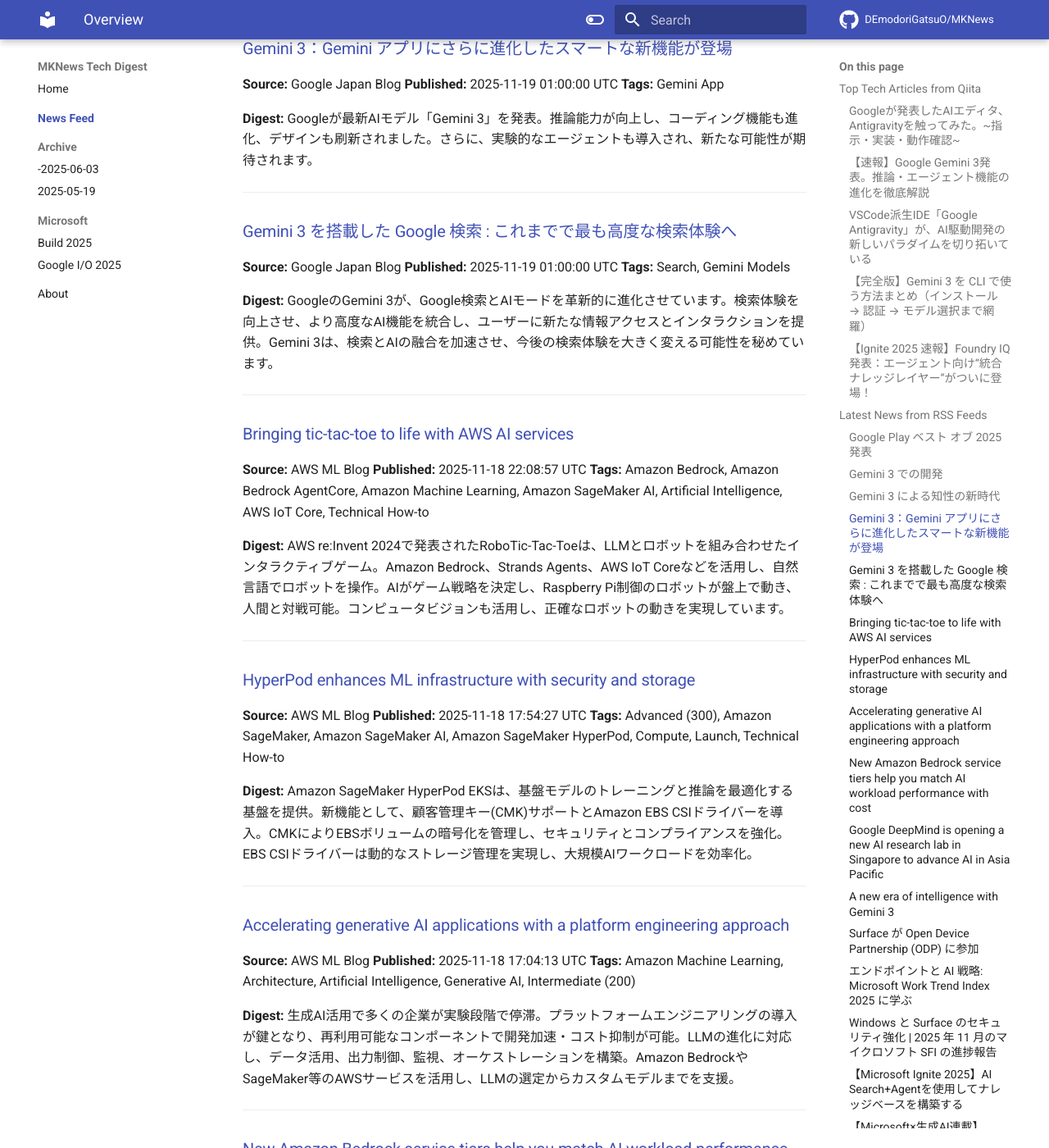
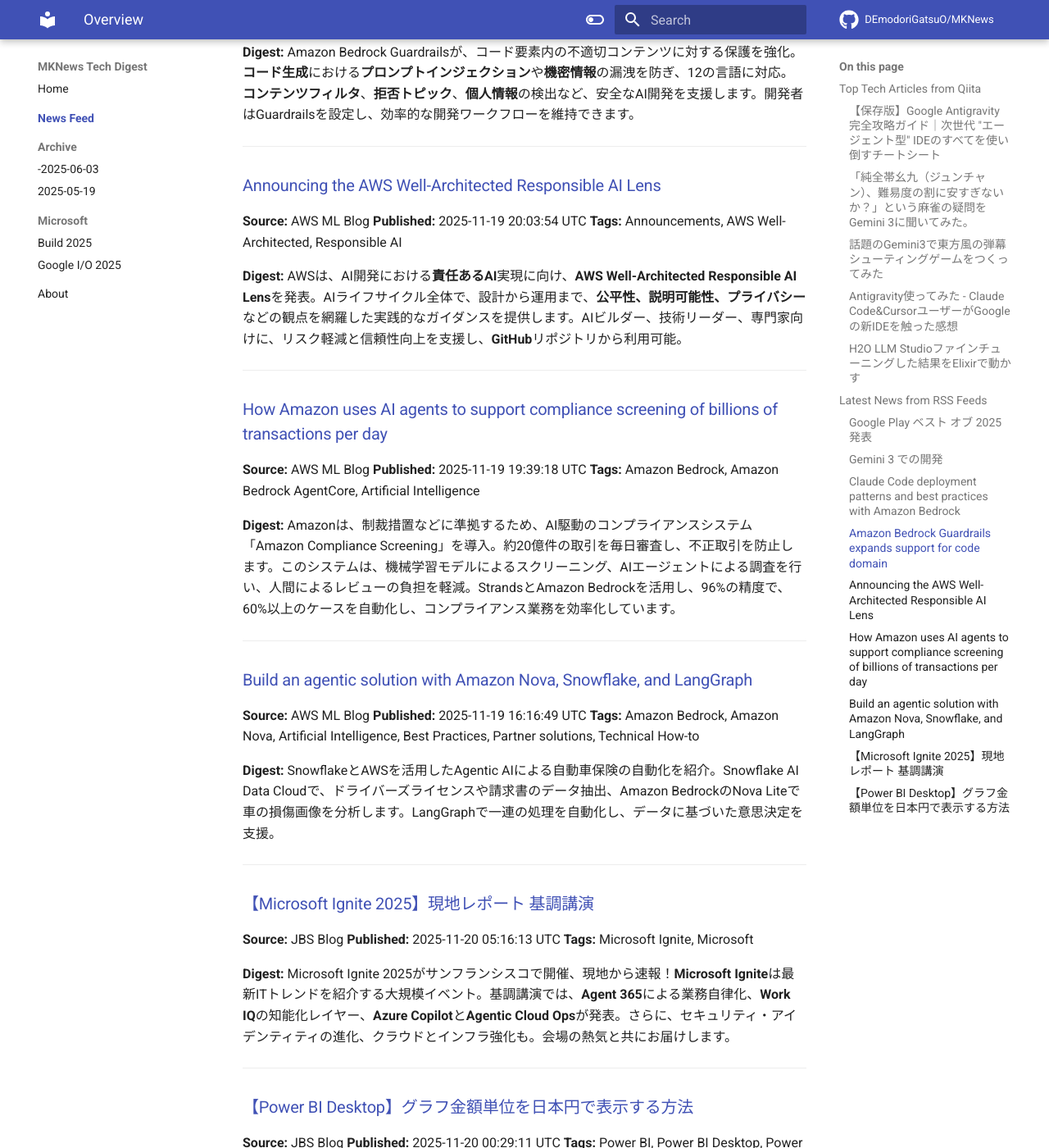
Before and after one commit to DEmodoriGatsuO/MKNews, an MkDocs documentation site: the page built from docs/news/index.md, in a window 1280 px wide and 1400 px high, scrolled down 2426 px. Shown: the whole window at 82% size. Built offline with MkDocs 1.6.1 and Material for MkDocs 9.7.7, drawn with Linux system fonts in a browser that asks for light colours; comment, search, counter and statistics services are not loaded; some of the changed text lies outside the part shown.

Commit message:
Automated AI Tech Digest - 2025-11-20

```diff
--- a/docs/news/index.md
+++ b/docs/news/index.md
@@ -1,56 +1,56 @@
-# AI Tech Trends Digest (2025-11-19)
+# AI Tech Trends Digest (2025-11-20)
 
 
 ## Top Tech Articles from Qiita
 
 
-### [Googleが発表したAIエディタ、Antigravityを触ってみた。~指示・実装・動作確認~](https://qiita.com/yokko_mystery/items/bb5615ebcd385a597c41)
-**Published:** 2025-11-19 00:52:44 UTC
-**Likes:** 17
-**Tags:** Gemini, AIエージェント, Antigravity
+### [【保存版】Google Antigravity 完全攻略ガイド｜次世代 "エージェント型" IDEのすべてを使い倒すチートシート](https://qiita.com/akira_papa_AI/items/0acf2679e4ce9f7fb153)
+**Published:** 2025-11-20 01:34:26 UTC
+**Likes:** 21
+**Tags:** cursor, Gemini, 生成AI, Windsurf, Antigravity
 
 **Digest:**
-Google が発表したAI開発プラットフォーム「Antigravity」で、AIチャットアプリを開発した体験を紹介。Antigravityは**エージェントファースト**で、指示からコード生成、実行、検証を自動化。**Antigravity Browser Extension**も利用。**タスク可視化**や、Gemini 3などModel選択も可能。1文の指示でアプリが起動し、開発過程を記録。**Agent Manager**でプロジェクト管理、**Markdown形式**でタスクとWalkthroughを保存。開発効率向上に期待。
+Google Antigravityは、AIエージェントが自律的に開発を支援するIDE。VS Codeベースで、Agentがコード作成、ターミナル操作、ブラウザ検証を担う。  Apple Silicon MacとWindows 10で利用可能。個人Gmailアカウント限定で、エージェントモードやMCP、Browser AgentによるWeb操作が特徴。無料プレビュー中で、成果物はArtifactsとして管理。
 
 ---
 
-### [【速報】Google Gemini 3発表。推論・エージェント機能の進化を徹底解説](https://qiita.com/kentaro_kawamura/items/8d8d52c43154fb172b40)
-**Published:** 2025-11-18 23:37:23 UTC
-**Likes:** 11
-**Tags:** AI, Gemini, GoogleCloud, AIエージェント
+### [「純全帯幺九（ジュンチャン）、難易度の割に安すぎないか？」という麻雀の疑問をGemini 3に聞いてみた。](https://qiita.com/inukai-masanori/items/29b3aa79f33858845685)
+**Published:** 2025-11-20 00:13:06 UTC
+**Likes:** 5
+**Tags:** AI, 麻雀, Gemini
 
 **Digest:**
-Googleが2025年11月19日に発表した最新AIモデル「Gemini 3.0」は、推論能力とエージェント機能が飛躍的に向上。複雑な問題解決に特化したDeep Thinkモードや、自律的に行動するエージェントファーストな開発環境が特徴です。Google検索にはAIモードが統合され、インタラクティブなUIで情報収集が可能に。Gemini 3 Proはプレビュー公開、Deep ThinkモードやAgent機能は順次提供予定です。
+麻雀の「ジュンチャン」は、Google Gemini 3による分析で、清一色の約3倍出現しにくいと判明。数学的に有効牌が少なく、難易度が高い一方、3翻という低めの点数は、三色同順との複合による爆発力や高い守備力を考慮したゲームバランスのため。
 
 ---
 
-### [VSCode派生IDE「Google Antigravity」が、AI駆動開発の新しいパラダイムを切り拓いている](https://qiita.com/rf_p/items/60be12914338447543d3)
-**Published:** 2025-11-19 01:11:17 UTC
-**Likes:** 9
-**Tags:** Gemini, AI駆動開発, Antigravity, GoogleAntigravity
+### [話題のGemini3で東方風の弾幕シューティングゲームをつくってみた](https://qiita.com/geekman4040/items/fdbf1e71b16d6f6f1a8d)
+**Published:** 2025-11-19 12:13:47 UTC
+**Likes:** 5
+**Tags:** AI, Gemini, GoogleAIStudio, gemini3.0
 
 **Digest:**
-Googleが発表したAI駆動IDE「Google Antigravity」は、VSCode派生のIDE。エージェントが自律的にタスクを実行し、開発者の信頼とフィードバックを重視、自己改善も行う。並列開発やUIレビューも可能。初期設定やTODOアプリ作成を試した結果、快適なUXが印象的。今後の進化が楽しみなIDEです。
+Gemini3でシングルプロンプトによるゲーム制作を検証。Google AI Studioで、詳細な指示を含むプロンプトを入力し、3D弾幕シューティングゲームを生成。ビジュアルやエフェクトも高クオリティで、Reactで構築。ゲームやUIのプロトタイプ開発に非常に有効だが、プレビューは重い。最終的にボス戦まで実装し、itch.ioで公開。
 
 ---
 
-### [【完全版】Gemini 3 を CLI で使う方法まとめ（インストール → 認証 → モデル選択まで網羅）](https://qiita.com/Takao-Mochizuki/items/089124b23a2053d9b822)
-**Published:** 2025-11-18 23:54:12 UTC
-**Likes:** 4
-**Tags:** Gemini, GeminiCLI, gemini3.0
+### [Antigravity使ってみた - Claude Code&CursorユーザーがGoogleの新IDEを触った感想](https://qiita.com/sion_neko/items/105168a19194c67a13d6)
+**Published:** 2025-11-19 16:44:07 UTC
+**Likes:** 3
+**Tags:** AI, Gemini, Antigravity
 
 **Digest:**
-Google Gemini 3 CLIの導入手順を解説。Node.js環境で、gemini-cliをnpmでインストール後、Googleアカウント認証を行います。Preview Featuresを有効化し、モデル選択画面でGemini 3を有効に。最速でGemini 3 Proを利用開始できます。特に、Preview FeaturesのONとモデル選択確認が重要です。
+Googleが発表したAI IDE「Antigravity」の使用感レビュー。VS Codeに似たインターフェースで、**Planning機能**や**無制限タブ保管**が便利。**コミットメッセージ自動生成**も魅力的だが英語対応。搭載の**Gemini 3 Pro**は的確な情報提供で高評価。レートリミットあり。VS CodeユーザーやGemini 3 Proの性能を試したい人に特におすすめです。
 
 ---
 
-### [【Ignite 2025 速報】Foundry IQ 発表：エージェント向け“統合ナレッジレイヤー”がついに登場！](https://qiita.com/nohanaga/items/1534230957534601269d)
-**Published:** 2025-11-18 21:07:27 UTC
-**Likes:** 4
-**Tags:** Azure, AI, OpenAI, AzureAISearch, FoundryIQ
+### [H2O LLM Studioファインチューニングした結果をElixirで動かす](https://qiita.com/t-yamanashi/items/046fea1a60c2db48f665)
+**Published:** 2025-11-20 01:00:58 UTC
+**Likes:** 2
+**Tags:** Mac, Ubuntu, Elixir, AI, LLM
 
 **Digest:**
-Microsoft Ignite 2025 で発表された **Microsoft Foundry** は、**Foundry IQ** を核に、**Azure AI Search** を基盤としたオープンシステムを構築。エージェントフリートとインテリジェントワークフローを実現し、**Agentic retrieval** による検索機能強化、セルフリフレクション検索、Webグラウンディングも可能に。ナレッジベースは複数のソースを統合し、エージェント開発を簡素化。新機能としてSharePoint連携や機密ラベル対応など。
+H2O LLM StudioでファインチューニングしたモデルをElixirで利用する手順を解説。Ubuntu環境でCUDA ToolkitやH2O LLM Studioをインストールし、学習データでファインチューニングを実施。その後、Mac mini上のElixir環境でBumblebee, Nx, Axon, emlxを用いてモデルを読み込み、質問応答を実行。課題としてファインチューニングの調整を挙げています。
 
 ---
 
@@ -63,7 +63,7 @@
 **Tags:** Google Play
 
 **Digest:**
-2025年のGoogle Playベストオブが発表されました。日本で人気を集めたコンテンツを表彰するもので、詳細な受賞作品は後日発表される予定です。どのようなアプリやゲームが選ばれるのか、今から注目が集まります。
+2025年のGoogle Playベストオブが発表され、日本で人気のコンテンツが明らかになりました。ゲーム、アプリ、映画など、様々なカテゴリーで優れた作品が選出されました。詳細は公式発表でご確認ください。
 
 ---
 
@@ -73,146 +73,76 @@
 **Tags:** Gemini Models, Developers
 
 **Digest:**
-GoogleのGemini 3が、**エージェント型コーディング**の高度な機能を導入します。さらに、新しい**エージェント型開発プラットフォーム**である**Google Antigravity**も発表されました。これにより、開発者が新たな可能性を追求できるようになるでしょう。
+Gemini 3 が、高度な**エージェント型コーディング**能力を導入し、さらに新しい**エージェント型開発プラットフォーム**「Google **Antigravity**」を発表しました。これにより、AIを活用したソフトウェア開発がより進化することが期待されます。
 
 ---
 
-### [Gemini 3 による知性の新時代](https://blog.google/intl/ja-jp/company-news/technology/gemini-3/)
-**Source:** Google Japan Blog
-**Published:** 2025-11-19 01:00:00 UTC
-**Tags:** Gemini Models, Google DeepMind, AI
+### [Claude Code deployment patterns and best practices with Amazon Bedrock](https://aws.amazon.com/blogs/machine-learning/claude-code-deployment-patterns-and-best-practices-with-amazon-bedrock/)
+**Source:** AWS ML Blog
+**Published:** 2025-11-19 23:17:38 UTC
+**Tags:** Amazon Bedrock, Artificial Intelligence, Best Practices, Technical How-to
 
 **Digest:**
-本日、Googleが最新AIモデル「Gemini 3」を発表しました。Gemini 3は、あらゆるアイデアの実現を支援する、極めて高性能なモデルとして紹介されています。詳細な機能や能力については今後の情報公開に期待しましょう。
+AnthropicのClaude CodeをAmazon Bedrockでセキュアにデプロイする方法を紹介。認証はIAMフェデレーションによるDirect IdPが推奨。インフラは専用AWSアカウントとパブリックエンドポイント、モニタリングはOpenTelemetryとCloudWatch。APIキーは短期間、SSOは迅速、Direct IdPは詳細モニタリングに適す。費用対効果の高いLLMゲートウェイは必須ではなく、モニタリングの追加も可能。
 
 ---
 
-### [Gemini 3：Gemini アプリにさらに進化したスマートな新機能が登場](https://blog.google/intl/ja-jp/company-news/technology/gemini-3gemini/)
-**Source:** Google Japan Blog
-**Published:** 2025-11-19 01:00:00 UTC
-**Tags:** Gemini App
+### [Amazon Bedrock Guardrails expands support for code domain](https://aws.amazon.com/blogs/machine-learning/amazon-bedrock-guardrails-expands-support-for-code-domain/)
+**Source:** AWS ML Blog
+**Published:** 2025-11-19 22:27:14 UTC
+**Tags:** Amazon Bedrock Guardrails, Technical How-to
 
 **Digest:**
-Googleが最新AIモデル「Gemini 3」を発表。推論能力が向上し、コーディング機能も進化、デザインも刷新されました。さらに、実験的なエージェントも導入され、新たな可能性が期待されます。
+Amazon Bedrock Guardrailsが、コード要素内の不適切コンテンツに対する保護を強化。**コード生成**における**プロンプトインジェクション**や**機密情報**の漏洩を防ぎ、12の言語に対応。**コンテンツフィルタ**、**拒否トピック**、**個人情報**の検出など、安全なAI開発を支援します。開発者はGuardrailsを設定し、効率的な開発ワークフローを維持できます。
 
 ---
 
-### [Gemini 3 を搭載した Google 検索 : これまでで最も高度な検索体験へ](https://blog.google/intl/ja-jp/products/explore-get-answers/gemini-3-search-ai-mode/)
-**Source:** Google Japan Blog
-**Published:** 2025-11-19 01:00:00 UTC
-**Tags:** Search, Gemini Models
+### [Announcing the AWS Well-Architected Responsible AI Lens](https://aws.amazon.com/blogs/machine-learning/announcing-the-aws-well-architected-responsible-ai-lens/)
+**Source:** AWS ML Blog
+**Published:** 2025-11-19 20:03:54 UTC
+**Tags:** Announcements, AWS Well-Architected, Responsible AI
 
 **Digest:**
-GoogleのGemini 3が、Google検索とAIモードを革新的に進化させています。検索体験を向上させ、より高度なAI機能を統合し、ユーザーに新たな情報アクセスとインタラクションを提供。Gemini 3は、検索とAIの融合を加速させ、今後の検索体験を大きく変える可能性を秘めています。
+AWSは、AI開発における**責任あるAI**実現に向け、**AWS Well-Architected Responsible AI Lens**を発表。AIライフサイクル全体で、設計から運用まで、**公平性、説明可能性、プライバシー**などの観点を網羅した実践的なガイダンスを提供します。AIビルダー、技術リーダー、専門家向けに、リスク軽減と信頼性向上を支援し、**GitHub**リポジトリから利用可能。
 
 ---
 
-### [Bringing tic-tac-toe to life with AWS AI services](https://aws.amazon.com/blogs/machine-learning/bringing-tic-tac-toe-to-life-with-aws-ai-services/)
+### [How Amazon uses AI agents to support compliance screening of billions of transactions per day](https://aws.amazon.com/blogs/machine-learning/how-amazon-uses-ai-agents-to-support-compliance-screening-of-billions-of-transactions-per-day/)
 **Source:** AWS ML Blog
-**Published:** 2025-11-18 22:08:57 UTC
-**Tags:** Amazon Bedrock, Amazon Bedrock AgentCore, Amazon Machine Learning, Amazon SageMaker AI, Artificial Intelligence, AWS IoT Core, Technical How-to
+**Published:** 2025-11-19 19:39:18 UTC
+**Tags:** Amazon Bedrock, Amazon Bedrock AgentCore, Artificial Intelligence
 
 **Digest:**
-AWS re:Invent 2024で発表されたRoboTic-Tac-Toeは、LLMとロボットを組み合わせたインタラクティブゲーム。Amazon Bedrock、Strands Agents、AWS IoT Coreなどを活用し、自然言語でロボットを操作。AIがゲーム戦略を決定し、Raspberry Pi制御のロボットが盤上で動き、人間と対戦可能。コンピュータビジョンも活用し、正確なロボットの動きを実現しています。
+Amazonは、制裁措置などに準拠するため、AI駆動のコンプライアンスシステム「Amazon Compliance Screening」を導入。約20億件の取引を毎日審査し、不正取引を防止します。このシステムは、機械学習モデルによるスクリーニング、AIエージェントによる調査を行い、人間によるレビューの負担を軽減。StrandsとAmazon Bedrockを活用し、96%の精度で、60%以上のケースを自動化し、コンプライアンス業務を効率化しています。
 
 ---
 
-### [HyperPod enhances ML infrastructure with security and storage](https://aws.amazon.com/blogs/machine-learning/hyperpod-enhances-ml-infrastructure-with-security-and-storage/)
+### [Build an agentic solution with Amazon Nova, Snowflake, and LangGraph](https://aws.amazon.com/blogs/machine-learning/build-an-agentic-solution-with-amazon-nova-snowflake-and-langgraph/)
 **Source:** AWS ML Blog
-**Published:** 2025-11-18 17:54:27 UTC
-**Tags:** Advanced (300), Amazon SageMaker, Amazon SageMaker AI, Amazon SageMaker HyperPod, Compute, Launch, Technical How-to
+**Published:** 2025-11-19 16:16:49 UTC
+**Tags:** Amazon Bedrock, Amazon Nova, Artificial Intelligence, Best Practices, Partner solutions, Technical How-to
 
 **Digest:**
-Amazon SageMaker HyperPod EKSは、基盤モデルのトレーニングと推論を最適化する基盤を提供。新機能として、顧客管理キー(CMK)サポートとAmazon EBS CSIドライバーを導入。CMKによりEBSボリュームの暗号化を管理し、セキュリティとコンプライアンスを強化。EBS CSIドライバーは動的なストレージ管理を実現し、大規模AIワークロードを効率化。
+SnowflakeとAWSを活用したAgentic AIによる自動車保険の自動化を紹介。Snowflake AI Data Cloudで、ドライバーズライセンスや請求書のデータ抽出、Amazon BedrockのNova Liteで車の損傷画像を分析します。LangGraphで一連の処理を自動化し、データに基づいた意思決定を支援。
 
 ---
 
-### [Accelerating generative AI applications with a platform engineering approach](https://aws.amazon.com/blogs/machine-learning/accelerating-generative-ai-applications-with-a-platform-engineering-approach/)
-**Source:** AWS ML Blog
-**Published:** 2025-11-18 17:04:13 UTC
-**Tags:** Amazon Machine Learning, Architecture, Artificial Intelligence, Generative AI, Intermediate (200)
+### [【Microsoft Ignite 2025】現地レポート 基調講演](https://blog.jbs.co.jp/entry/2025/11/20/141613)
+**Source:** JBS Blog
+**Published:** 2025-11-20 05:16:13 UTC
+**Tags:** Microsoft Ignite, Microsoft
 
 **Digest:**
-生成AI活用で多くの企業が実験段階で停滞。プラットフォームエンジニアリングの導入が鍵となり、再利用可能なコンポーネントで開発加速・コスト抑制が可能。LLMの進化に対応し、データ活用、出力制御、監視、オーケストレーションを構築。Amazon BedrockやSageMaker等のAWSサービスを活用し、LLMの選定からカスタムモデルまでを支援。
+Microsoft Ignite 2025がサンフランシスコで開催、現地から速報！**Microsoft Ignite**は最新ITトレンドを紹介する大規模イベント。基調講演では、**Agent 365**による業務自律化、**Work IQ**の知能化レイヤー、**Azure Copilot**と**Agentic Cloud Ops**が発表。さらに、セキュリティ・アイデンティティの進化、クラウドとインフラ強化も。会場の熱気と共にお届けします。
 
 ---
 
-### [New Amazon Bedrock service tiers help you match AI workload performance with cost](https://aws.amazon.com/blogs/aws/new-amazon-bedrock-service-tiers-help-you-match-ai-workload-performance-with-cost/)
-**Source:** AWS News Blog
-**Published:** 2025-11-18 22:29:46 UTC
-**Tags:** Amazon Bedrock, Launch, News
+### [【Power BI Desktop】グラフ金額単位を日本円で表示する方法](https://blog.jbs.co.jp/entry/2025/11/20/092911)
+**Source:** JBS Blog
+**Published:** 2025-11-20 00:29:11 UTC
+**Tags:** Power BI, Power BI Desktop, Power Platform
 
 **Digest:**
-Amazon Bedrockが、AIワークロードのコスト最適化とパフォーマンスの柔軟性を向上させる新サービスTierを発表。**Priority、Standard、Flex**の3つのTierを提供し、用途に合わせて選択可能に。**Priority**は低レイテンシ、**Flex**は低コストを実現。AWS Pricing CalculatorやCloudWatchを活用し、**モデル評価**や**コンテンツ要約**など、様々なワークロードに対応します。
+Power BIで金額を日本円表示する方法を解説。グラフの視覚的表現を向上させるために、通貨設定を調整し、日本円（JPY）で表示できます。詳細な手順を紹介し、データ分析における可読性を高めるための設定方法を説明します。
 
 ---
-
-### [Google DeepMind is opening a new AI research lab in Singapore to advance AI in Asia Pacific](https://blog.google/around-the-globe/google-asia/google-deepmind-is-opening-a-new-ai-research-lab-in-singapore-to-advance-ai-in-asia-pacific/)
-**Source:** Google DeepMind
-**Published:** 2025-11-19 02:30:00 UTC
-**Tags:** Google DeepMind, Google in Asia
-
-**Digest:**
-Google DeepMindが、アジア太平洋地域でのAI普及と実用化を加速するため、シンガポールに新たなAI研究ラボを開設します。このラボは、最先端のAI研究を推進し、ヘルスケア、気候変動対策、科学的発見など、様々な分野でのAI活用を目指します。
-
----
-
-### [A new era of intelligence with Gemini 3](https://blog.google/products/gemini/gemini-3/)
-**Source:** Google DeepMind
-**Published:** 2025-11-18 16:00:00 UTC
-**Tags:** Gemini Models, Google DeepMind, AI
-
-**Digest:**
-本日、Googleは最新AIモデル「Gemini 3」をリリースしました。あらゆるアイデアを具現化するのに役立つ、非常にインテリジェントなモデルです。Gemini 3は、ユーザーの創造性をサポートし、多様なタスクに対応することで、アイデアの実現を強力に後押しします。
-
----
-
-### [Surface が Open Device Partnership (ODP) に参加](https://blogs.windows.com/japan/2025/11/19/surfaceitpro-surface-joins-the-open-device-partnership-odp/)
-**Source:** Windows Blog for Japan
-**Published:** 2025-11-19 00:38:39 UTC
-**Tags:** Surface, ODP
-
-**Digest:**
-Surfaceが、セキュリティ、信頼性、イノベーションを強化するため、オープンソースの取り組み「Open Device Partnership (ODP)」に参加。Rustなどの安全なプログラミング言語を用いたファームウェア開発で、脆弱性低減や品質向上を目指します。これにより、Surfaceデバイスの安全性が高まり、迅速な新機能提供、サプライチェーンの透明性、将来への適応力が向上します。
-
----
-
-### [エンドポイントと AI 戦略: Microsoft Work Trend Index 2025 に学ぶ](https://blogs.windows.com/japan/2025/11/19/endpoints-and-ai-strategy-lessons-of-the-microsoft-work-trend-index-2025/)
-**Source:** Windows Blog for Japan
-**Published:** 2025-11-19 00:38:07 UTC
-**Tags:** Surface, AI, Microsoft Work Trend Index
-
-**Digest:**
-マイクロソフトのWork Trend Index 2025によると、AI導入が進む中、Windows 11搭載のエンドポイントが重要。AIエージェント活用に向け、ローカル処理、5G接続、セキュリティを備えたCopilot+ PCのようなAIネイティブデバイスが不可欠。応答性、操作性、信頼性を重視し、ハイブリッドAIエクスペリエンスを提供。フロンティア企業はAIと人間の連携で価値創出を加速し、エンドポイント戦略とAI戦略の連携が成功の鍵となる。
-
----
-
-### [Windows と Surface のセキュリティ強化 | 2025 年 11 月のマイクロソフト SFI の進捗報告](https://blogs.windows.com/japan/2025/11/19/advancing-security-with-windows-and-surface-microsoft-sfi-report-nov-2025/)
-**Source:** Windows Blog for Japan
-**Published:** 2025-11-19 00:37:00 UTC
-**Tags:** Security, Surface, Windows 11, SFI
-
-**Digest:**
-マイクロソフトは、セキュア フューチャー イニシアティブ（SFI）に基づき、WindowsとSurfaceのセキュリティを強化。2025年11月の進捗レポートでは、パスワードレスサインイン、フィッシング対策MFA、ホットパッチ、迅速なマシン回復など、Windowsのセキュリティ革新を紹介。Surfaceでは、メモリセーフなファームウェア、Rust製ドライバー開発、Open Device Partnershipを通じたエコシステムへの貢献を報告。Microsoft Igniteでも詳細情報が公開予定です。
-
----
-
-### [【Microsoft Ignite 2025】AI Search+Agentを使用してナレッジベースを構築する](https://blog.jbs.co.jp/entry/2025/11/19/145005)
-**Source:** JBS Blog
-**Published:** 2025-11-19 05:50:05 UTC
-**Tags:** AIエージェント, Azure AI Search, Azure OpenAI, 大規模言語モデル
-
-**Digest:**
-AI Searchにエージェントが搭載され、ナレッジベース検索が進化。インデックス、OneLake、SharePoint、Bingから回答を生成し、精度・速度・トークン数のバランスをコスト調整で実現可能に。ユーザーの多様なニーズに応える新機能について、セッションの詳細をお届けします。
-
----
-
-### [【Microsoft×生成AI連載】【Microsoft 365 Copilot】チャット内での画像読み取り・生成機能を使ってみた](https://blog.jbs.co.jp/entry/2025/11/19/090454)
-**Source:** JBS Blog
-**Published:** 2025-11-19 00:04:54 UTC
-**Tags:** Copilot, Microsoft Copilot, Microsoft 365 Copilot, 生成AI, Microsoft×生成AI連載
-
-**Digest:**
-Microsoft 365 Copilot Chatが画像読み取りと生成に対応！本記事では、その新機能を体験レポート。Copilot Chatで画像を読み込み、そこから新たな画像を生成する活用例や、そのメリットと注意点を解説します。過去の連載記事へのリンクもあり、Copilot Chatの理解を深めることができます。
-
----
```
